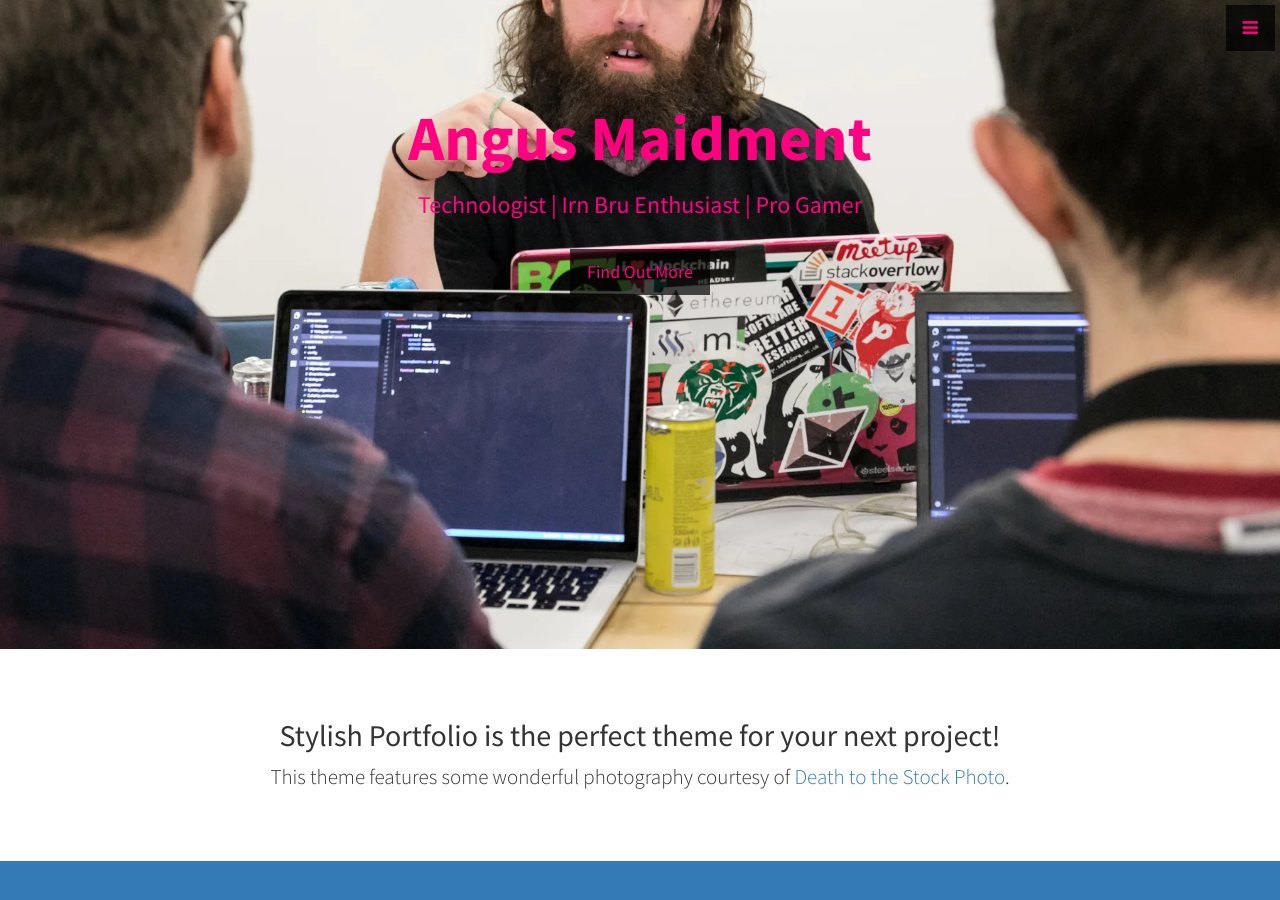
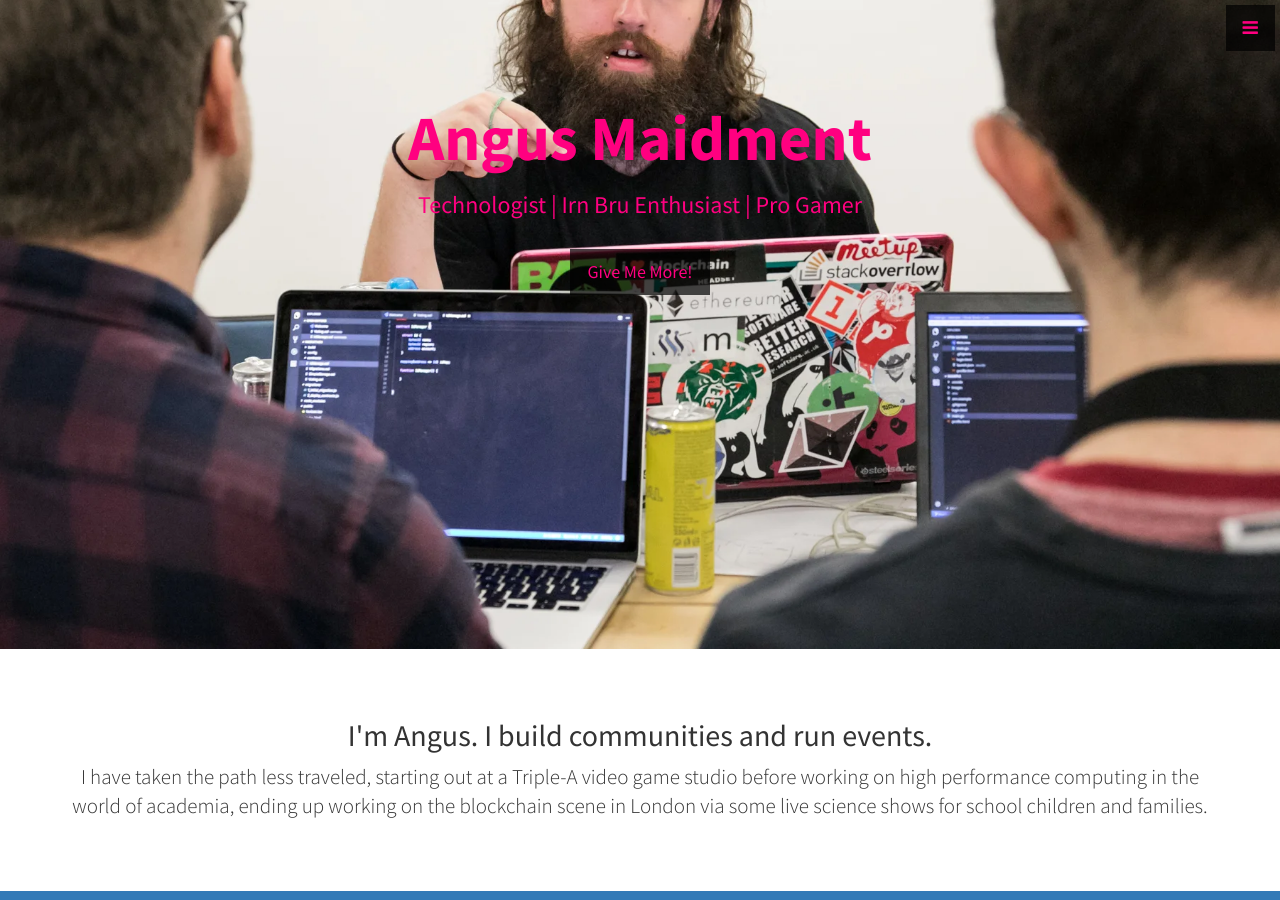
Before and after one commit to duncand0nuts/duncand0nuts.github.io, a Jekyll site: the page built from index.html, in a window 1280 px wide and 900 px high, scrolled down 251 px. Built offline with Jekyll 4.4.1, drawn with Linux system fonts in a browser that asks for light colours; some of the changed text lies outside the part shown.

Commit message:
add about section, add skills fa icons

```diff
--- a/_includes/about.html
+++ b/_includes/about.html
@@ -2,8 +2,9 @@
   <div class="container">
     <div class="row">
       <div class="col-lg-12 text-center">
-        <h2>Stylish Portfolio is the perfect theme for your next project!</h2>
-        <p class="lead">This theme features some wonderful photography courtesy of <a target="_blank" href="http://join.deathtothestockphoto.com/">Death to the Stock Photo</a>.</p>
+        <h2>I'm Angus.  I build communities and run events. </h2>
+        <p class="lead"> I have taken the path less traveled, starting out at a Triple-A video game studio before working on high performance computing in the world of academia,
+           ending up working on the blockchain scene in London via some live science shows for school children and families. </p>
       </div>
     </div>
     <!-- /.row -->
--- a/_includes/header.html
+++ b/_includes/header.html
@@ -3,6 +3,6 @@
     <h1>Angus Maidment</h1>
     <h3>Technologist | Irn Bru Enthusiast | Pro Gamer</h3>
     <br>
-    <a href="#about" class="btn btn-dark btn-lg">Find Out More</a>
+    <a href="#about" class="btn btn-dark btn-lg">Give Me More!</a>
   </div>
 </header>
--- a/_includes/services.html
+++ b/_includes/services.html
@@ -3,17 +3,17 @@
   <div class="container">
     <div class="row text-center">
       <div class="col-lg-10 col-lg-offset-1">
-        <h2>Our Services</h2>
+        <h2>Skills & Expertise</h2>
         <hr class="small">
         <div class="row">
           <div class="col-md-3 col-sm-6">
             <div class="service-item">
               <span class="fa-stack fa-4x">
               <i class="fa fa-circle fa-stack-2x"></i>
-              <i class="fa fa-cloud fa-stack-1x text-primary"></i>
+              <i class="fa fa-wrench fa-stack-1x text-primary"></i>
             </span>
               <h4>
-                <strong>Service Name</strong>
+                <strong>Technical</strong>
               </h4>
               <p>Lorem ipsum dolor sit amet, consectetur adipisicing elit.</p>
               <a href="#" class="btn btn-light">Learn More</a>
@@ -23,10 +23,10 @@
             <div class="service-item">
               <span class="fa-stack fa-4x">
               <i class="fa fa-circle fa-stack-2x"></i>
-              <i class="fa fa-compass fa-stack-1x text-primary"></i>
+              <i class="fa fa-users fa-stack-1x text-primary"></i>
             </span>
               <h4>
-                <strong>Service Name</strong>
+                <strong>Communities</strong>
               </h4>
               <p>Lorem ipsum dolor sit amet, consectetur adipisicing elit.</p>
               <a href="#" class="btn btn-light">Learn More</a>
@@ -36,10 +36,10 @@
             <div class="service-item">
               <span class="fa-stack fa-4x">
               <i class="fa fa-circle fa-stack-2x"></i>
-              <i class="fa fa-flask fa-stack-1x text-primary"></i>
+              <i class="fa fa-btc fa-stack-1x text-primary"></i>
             </span>
               <h4>
-                <strong>Service Name</strong>
+                <strong>Blockchain</strong>
               </h4>
               <p>Lorem ipsum dolor sit amet, consectetur adipisicing elit.</p>
               <a href="#" class="btn btn-light">Learn More</a>
@@ -49,10 +49,10 @@
             <div class="service-item">
               <span class="fa-stack fa-4x">
               <i class="fa fa-circle fa-stack-2x"></i>
-              <i class="fa fa-shield fa-stack-1x text-primary"></i>
+              <i class="fa fa-bullhorn fa-stack-1x text-primary"></i>
             </span>
               <h4>
-                <strong>Service Name</strong>
+                <strong>Communication</strong>
               </h4>
               <p>Lorem ipsum dolor sit amet, consectetur adipisicing elit.</p>
               <a href="#" class="btn btn-light">Learn More</a>
```
Also changed, not shown: 1 other file.
